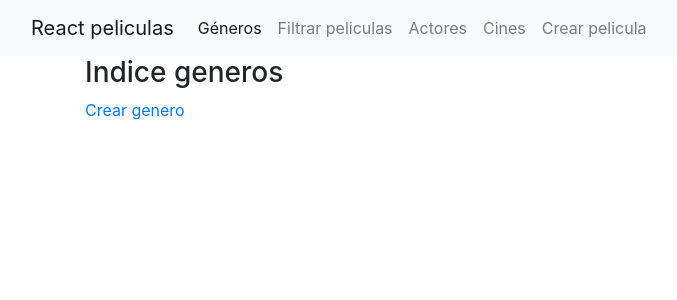
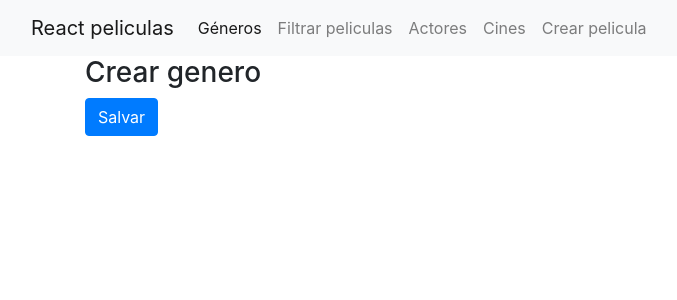
Before and after one commit to PanchoReview/react-peliculas, a React (Create React App) app: page /generos/crear in a window 1280 px wide. Shown: the top 300 px of the page, without its empty margins (0-677 px from the left). Built offline with nearby package versions, Linux system fonts and the light colour scheme.

Commit message:
Fixed routes that weren't rendering components in route-config.ts. Added useHistory in CrearGenero so it would return to IndiceGenero on click. Added onClick prop to Button component.
Signed-off-by: Francisco Astorga <fastorga@nimok.com>

```diff
--- a/src/Components/Cines/IndiceCInes.tsx
+++ b/src/Components/Cines/IndiceCInes.tsx
@@ -4,7 +4,7 @@
     return (
         <>
             <h3>Indice cines</h3>
-            <Link to="/cine/crear">Crear cine</Link>
+            <Link to="/cines/crear">Crear cine</Link>
         </>
 
     )
--- a/src/Components/Generos/CrearGenero.tsx
+++ b/src/Components/Generos/CrearGenero.tsx
@@ -1,5 +1,14 @@
+import { useHistory } from "react-router"
+import Button from "../Utils/Button"
+
 export default function CrearGenero() {
-    return(
-        <>Crear genero</>
+    const history = useHistory()
+
+    return (
+        <>
+            <h3>Crear genero</h3>
+            <Button onClick={() => history.push("/generos")}>Salvar</Button>
+        </>
+
     )
 }
--- a/src/Components/Utils/Button.tsx
+++ b/src/Components/Utils/Button.tsx
@@ -1,11 +1,13 @@
-import { ReactElement, ReactNode } from "react";
+import { ReactNode } from "react";
 
-export default function Button(props: buttonProps){
-    return(
-        <button type="button" className="btn btn-primary">{props.children}</button>
+export default function Button(props: buttonProps) {
+    return (
+        <button type="button" className="btn btn-primary"
+            onClick={props.onClick}>{props.children}</button>
     )
 }
 
 interface buttonProps {
     children: ReactNode
+    onClick(): void
 }
--- a/src/route-config.ts
+++ b/src/route-config.ts
@@ -15,15 +15,15 @@
 const rutas = [
     {path: "/", componente: LandingPage, exact: true},
 
-    {path: "/generos", componente: IndiceGeneros},
+    {path: "/generos", componente: IndiceGeneros, exact: true},
     {path: "/generos/crear", componente: CrearGenero},
     {path: "/generos/editar", componente: EditarGenero},
 
-    {path: "/actores", componente: IndiceActores},
+    {path: "/actores", componente: IndiceActores, exact: true},
     {path: "/actores/crear", componente: CrearActores},
     {path: "/actores/editar", componente: EditarActores},
 
-    {path: "/cines", componente: IndiceCines},
+    {path: "/cines", componente: IndiceCines, exact: true},
     {path: "/cines/crear", componente: CrearCine},
     {path: "/cines/editar", componente: EditarCine},
 
```
